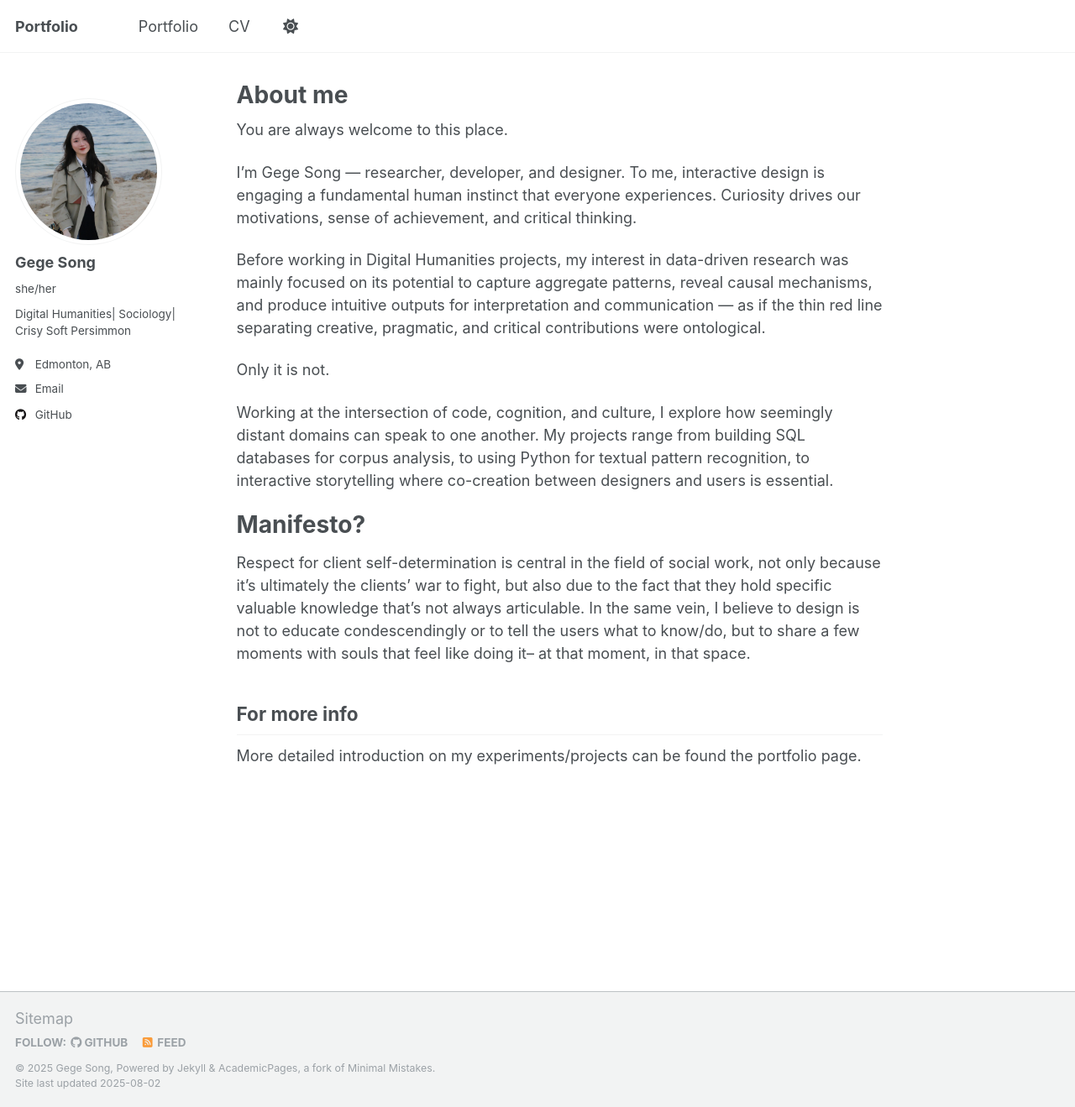
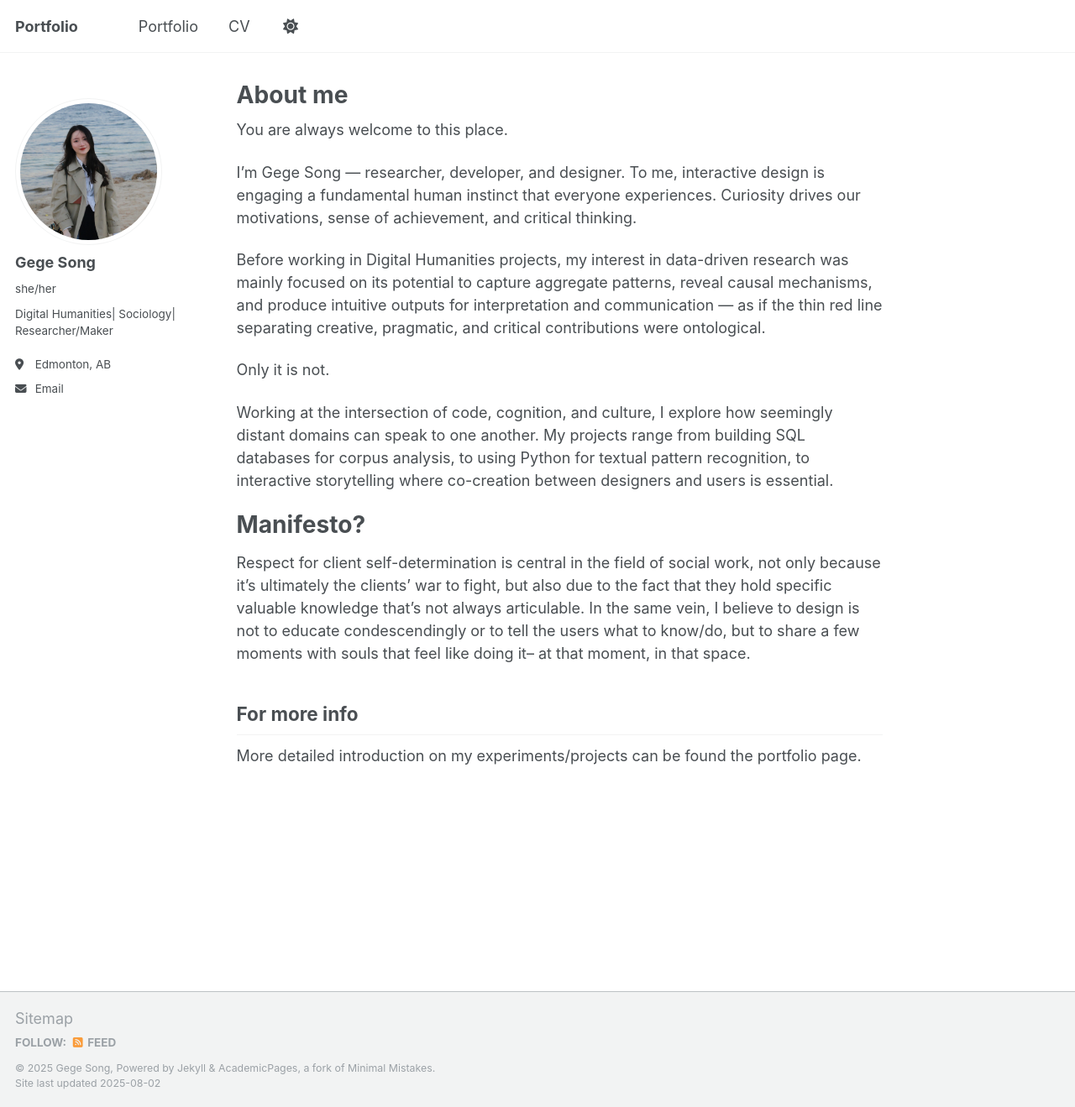
Before and after one commit to Pers-0/Portfolio, a Jekyll site: the page built from _pages/about.md, in a window 1280 px wide and 1319 px high. Shown: the whole window at 84% size. Built offline with Jekyll 4.4.1, drawn with Linux system fonts in a browser that asks for light colours.

Commit message:
update bio

```diff
--- a/_config.yml
+++ b/_config.yml
@@ -25,7 +25,7 @@ author:
   avatar           : "profile.png"
   name             : "Gege Song"
   pronouns         : "she/her"
-  bio              : "Digital Humanities| Sociology| Crisy Soft Persimmon"
+  bio              : "Digital Humanities| Sociology| Researcher/Maker"
   location         : "Edmonton, AB"
   uri              : # URL
   email            : "gege2@ualberta.ca"
@@ -44,7 +44,7 @@ author:
   bitbucket        : # Username - Update with your username on the site
   codepen          : # Username
   dribbble         : # Username
-  github           : "pers-0"
+  github           : # Username
   kaggle           : # Username
   stackoverflow    : # User number or user number and name (i.e., use "1" or "1/jeff-atwood")
 
```
